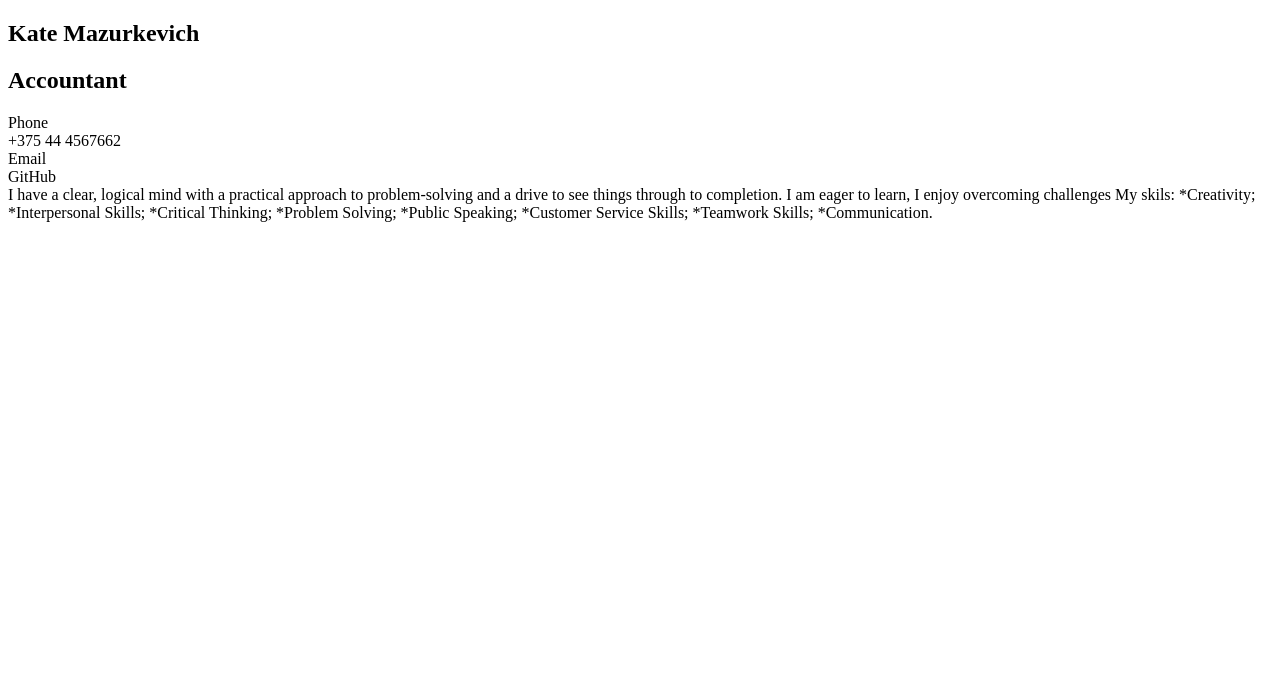
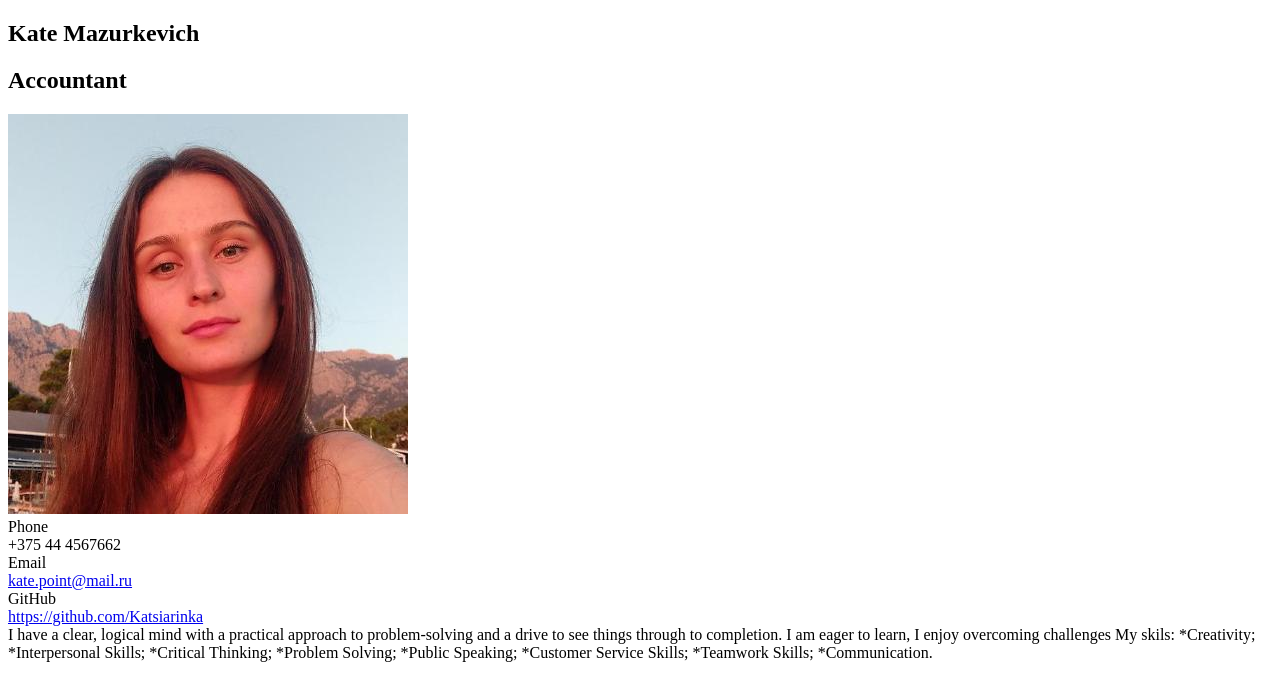
Before and after one commit to Katsiarinka/rsschool-cv, a plain HTML site: page index.html in a window 1280 px wide. Drawn offline with Linux system fonts and the light colour scheme.

Commit message:
docs: email

```diff
--- a/index.html
+++ b/index.html
@@ -11,7 +11,7 @@
         <section>
             <h1>Kate Mazurkevich</h1>
             <h2>Accountant</h2>
-
+<img src="105651397.jfif" alt="">
             <div class="contacts">
                 <div class="contact">
                     <div class="contact__type">
@@ -24,7 +24,7 @@
                         Email
                     </div>
                     <div class="contact__value">
-                        <a href="kate.point@mail.ru"></a>
+                        <a href="kate.point@mail.ru">kate.point@mail.ru</a>
                     </div>
                     </div>
                     <div class="contact">
@@ -32,12 +32,13 @@
                             GitHub
                         </div>
                         <div class="contact__value">
-                            <a href="https://github.com/Katsiarinka"></a>
+                            <a href="https://github.com/Katsiarinka">https://github.com/Katsiarinka</a>
                                         </div>
                                 </div>
             </div>
             <div class="mydescription">
-                I have a clear, logical mind with a practical approach to problem-solving and a drive to see things through to completion.
+                I have a clear, logical mind with a practical approach to problem-solving
+                and a drive to see things through to completion.
                 I am eager to learn, I enjoy overcoming challenges
                 My skils:
 
```
